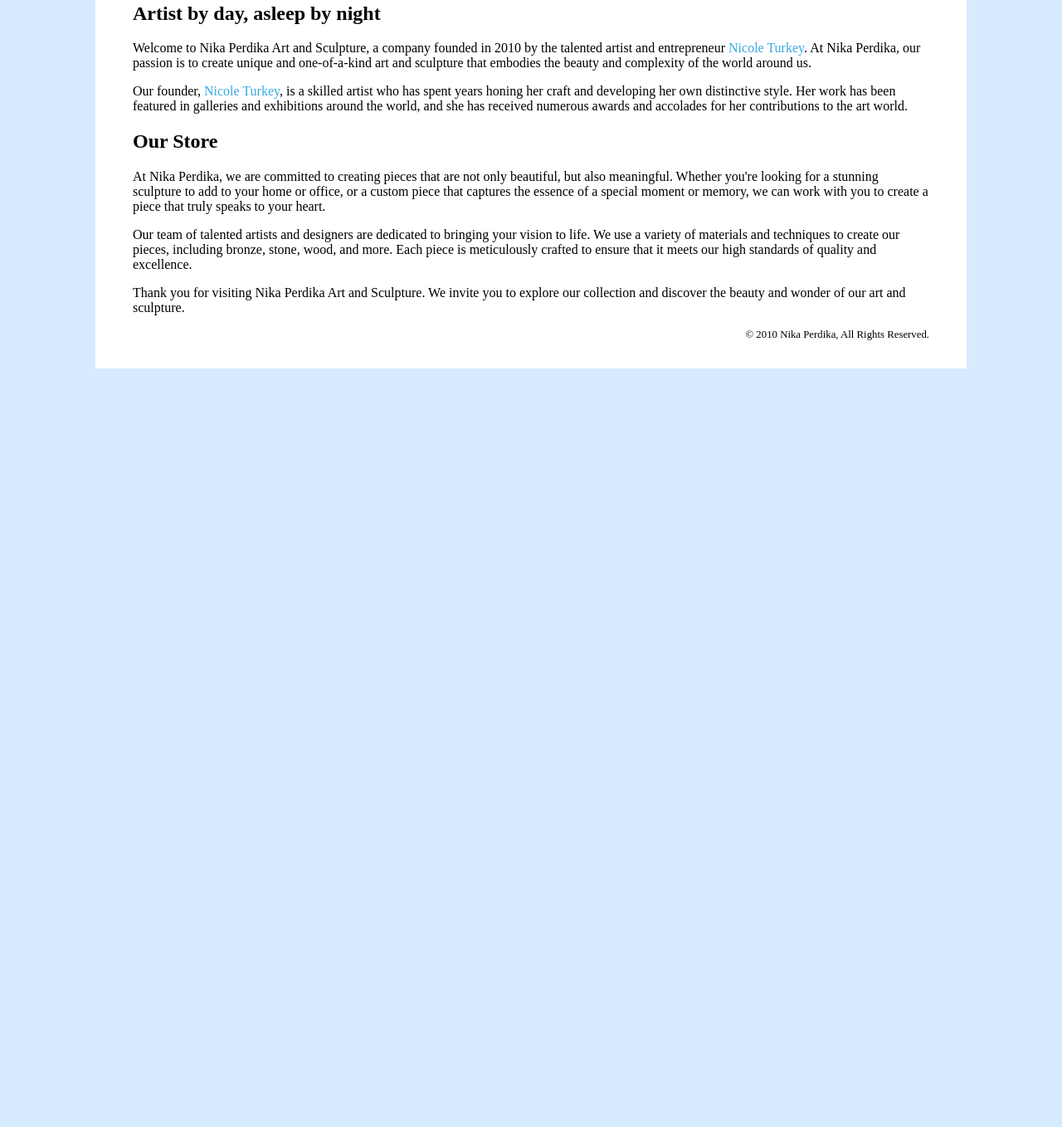
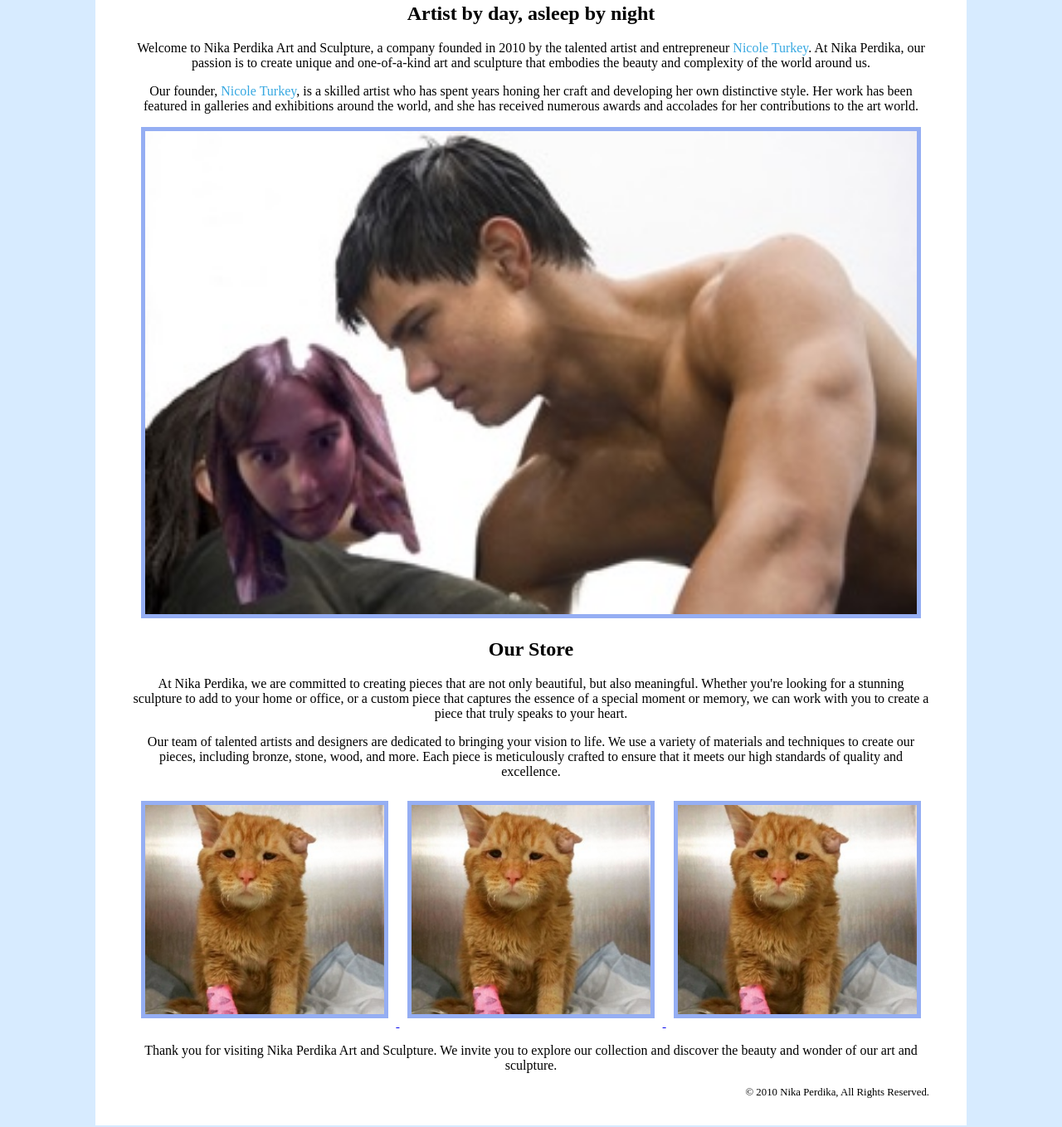
Before and after one commit to mishmishel/my-personal-website, a plain HTML site: page index.html in a window 1280 px wide. Shown: the part 217-1575 px from the top of the page at 83% size. Before the commit the page ends 800 px from the top, so only its background shows below. Drawn offline with Linux system fonts and the light colour scheme.

Commit message:
HTML and CSS content

```diff
--- a/index.html
+++ b/index.html
@@ -13,18 +13,35 @@
       </header>
 
       <section id="intro">
+
         <h2>Artist by day, asleep by night</h2>
         <p>Welcome to Nika Perdika Art and Sculpture, a company founded in 2010 by the talented artist and entrepreneur <a class="nicole" href="https://mishmishel.github.io/my-personal-website/">Nicole Turkey</a>. At Nika Perdika, our passion is to create unique and one-of-a-kind art and sculpture that embodies the beauty and complexity of the world around us.</p>
         <p>Our founder, <a class="nicole" href="https://mishmishel.github.io/my-personal-website/">Nicole Turkey</a>, is a skilled artist who has spent years honing her craft and developing her own distinctive style. Her work has been featured in galleries and exhibitions around the world, and she has received numerous awards and accolades for her contributions to the art world.</p>
+
+        <a href="https://mishmishel.github.io/my-personal-website/">
+          <img id="intro-photo" src="taylor.jpeg" alt="taylor lautner and I">
+        </a>
+
       </section>
 
       <section id="store">
         <h2>Our Store</h2>
         <p>At Nika Perdika, we are committed to creating pieces that are not only beautiful, but also meaningful. Whether you're looking for a stunning sculpture to add to your home or office, or a custom piece that captures the essence of a special moment or memory, we can work with you to create a piece that truly speaks to your heart.</p>
         <p>Our team of talented artists and designers are dedicated to bringing your vision to life. We use a variety of materials and techniques to create our pieces, including bronze, stone, wood, and more. Each piece is meticulously crafted to ensure that it meets our high standards of quality and excellence.</p>
+
+        <a href="https://mishmishel.github.io/my-personal-website/">
+          <img id="store-photo-1" src="sadcat.jpeg" alt="meow, but sad">
+        </a>
+
+        <a href="https://mishmishel.github.io/my-personal-website/">
+          <img id="store-photo-2" src="sadcat.jpeg" alt="mrrrreeeoowww">
+        </a>
+
+        <a href="https://mishmishel.github.io/my-personal-website/">
+          <img id="store-photo-3" src="sadcat.jpeg" alt="meeeeeeeeeeoooooowwwwww">
+        </a>
+
       </section>
-
-
 
       <section id="conclusion">
         <p>Thank you for visiting Nika Perdika Art and Sculpture. We invite you to explore our collection and discover the beauty and wonder of our art and sculpture.</p>
--- a/style.css
+++ b/style.css
@@ -10,6 +10,7 @@ h1 {
 } /* Header font, size, alignment */
 
 body {
+    text-align: center;
     background: #d7ebff;
     font-size: 100%;
     font-family: 'Times New Roman', serif;
@@ -20,10 +21,24 @@ body {
     text-decoration: none;
 } /* Nicole Turkey Links */
 
+#intro-photo {
+    width: 930px;
+    border: 5px rgb(149, 174, 243) solid;
+}
 
+#intro-photo:hover {
+    border-color: rgb(93, 133, 245);
+}
+
+#store img {
+    display: inline-block;
+    width: 30%;
+    margin: 1%;
+    border: 5px rgb(149, 174, 243) solid;
+}
 .centre {
     width: 960px;
-    margin: 0 auto;
+    margin: 0px auto;
     background: #ffffff;
     padding: 0 45px 20px;
 } /* Alignment of middle white space with content */
```
Also changed, not shown: sadcat.jpeg (added), taylor.jpeg (added), 1 other file.
